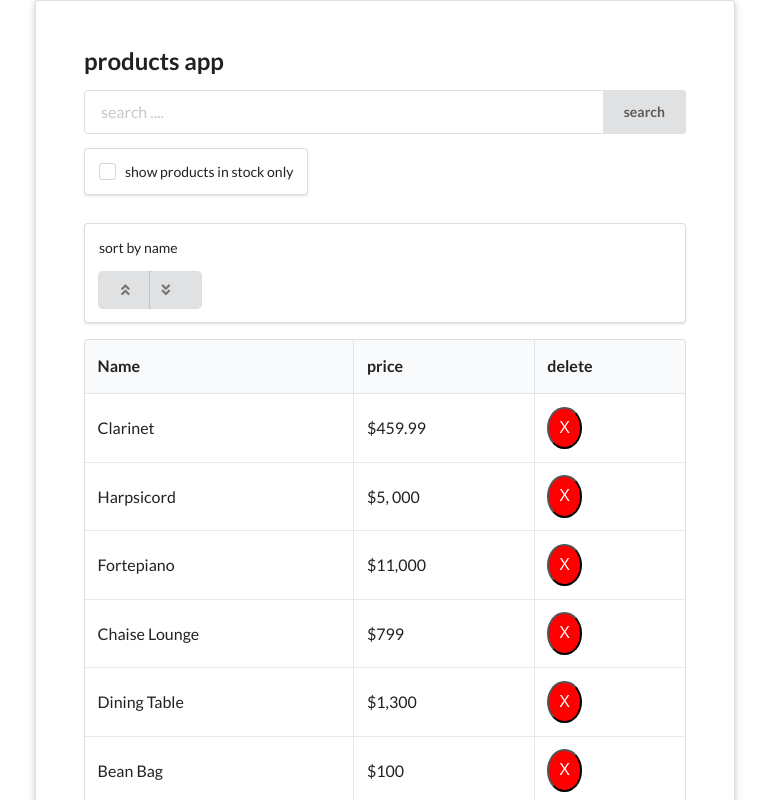
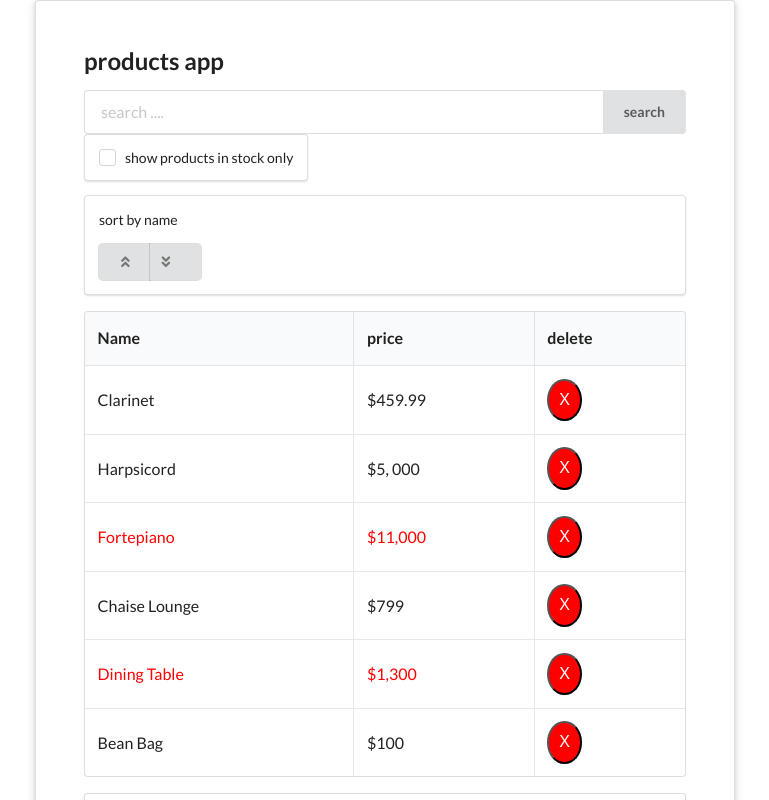
Before and after one commit to elhaw/products-app, a React (Create React App) app: page / in a window 1280 px wide. Shown: the top 800 px of the page, without its empty margins (255-1024 px from the left). Built offline with nearby package versions, Linux system fonts and the light colour scheme.

Commit message:
add inStock functionality

```diff
--- a/src/App.css
+++ b/src/App.css
@@ -44,3 +44,8 @@ i.icon.minus.circle:before {
   padding: 10px;
   cursor: pointer;
 }
+
+
+.outOfStock {
+  color: red;
+}
--- a/src/components/InStockComponent.js
+++ b/src/components/InStockComponent.js
@@ -1,13 +1,27 @@
 import React, { Component, Fragment } from 'react'
 
 class InStockComponent extends Component {
+    constructor(props){
+        super(props)
+
+        this.inStockToggler = this.inStockToggler.bind(this)
+    }
+
+    inStockToggler(evt) {
+        this.props.isInStockHandler(evt)
+    }
+
+
     render() {
         return (
             <Fragment>
-                <div className="ui checkbox segment ">
-                    <input type="checkbox" name="inStock" id="inStock" />
-                    <label htmlFor="inStock"  >show products in stock only</label>
-                </div>
+                <form action="">
+                    <div className="ui checkbox segment ">
+                        <input onChange = {this.inStockToggler}type="checkbox" name="inStock" id="inStock" value = {this.props.inStock} />
+                        <label htmlFor="inStock"  >show products in stock only</label>
+                    </div>
+                </form>
+
             </Fragment>
         )
     }
--- a/src/components/Product.js
+++ b/src/components/Product.js
@@ -17,7 +17,7 @@ class Product extends Component {
 
         let AllProductsList = this.props.products.map((product) => {
             return (
-                <tr key={product.id}>
+                <tr key={product.id} className={ product.stocked === true  ? null : 'outOfStock'}>
                     <td data-label="Name">{product.name}</td>
                     <td data-label="price">{product.price}</td>
                     <td data-label="delete">
@@ -28,6 +28,23 @@ class Product extends Component {
                 </tr>
             )
         })
+
+        let productInStock = this.props.products.filter((product) => {
+            return product.stocked === true;
+        }).map((product) => {
+            return (
+                <tr key={product.id}   className={product.stocked === true  ? null : 'outOfStock'} >
+                    <td data-label="Name">{product.name}</td>
+                    <td data-label="price">{product.price}</td>
+                    <td data-label="delete">
+                        <button id={product.id} onClick={this.handleDeleteButton} type="button" className="deleteButton" >
+                            X
+                        </button>
+                    </td>
+                </tr>
+            )
+        })
+
         return (
             <Fragment>
                 <table className="ui celled table">
@@ -37,7 +54,21 @@ class Product extends Component {
                             <th>delete</th>
                         </tr></thead>
                     <tbody>
-                        {AllProductsList}
+                        {
+                            (()=>{
+                                if(this.props.inStock) {
+                                    return (
+                                        productInStock
+
+                                    )
+                                }
+                                else {
+                                    return(
+                                        AllProductsList
+                                    )
+                                }
+                            })()
+                        }
                     </tbody>
                 </table>
             </Fragment>
--- a/src/components/ProductItems.js
+++ b/src/components/ProductItems.js
@@ -7,7 +7,7 @@ class ProductItems extends Component {
     render() {
         return (
            <Fragment>
-                 < Product deleteButtonClicked = {this.props.deleteButtonClicked} products = {this.props.products}  />
+                 < Product inStock = {this.props.inStock}  deleteButtonClicked = {this.props.deleteButtonClicked} products = {this.props.products}  />
            </Fragment>
         )
     }
--- a/src/components/ProductList.js
+++ b/src/components/ProductList.js
@@ -9,7 +9,7 @@ class ProductList extends Component {
         return (
             <Fragment>
                 <SortComponent />
-                <ProductItems deleteButtonClicked = {this.props.deleteButtonClicked}  products = {this.props.products}  />
+                <ProductItems inStock = {this.props.inStock} deleteButtonClicked = {this.props.deleteButtonClicked}  products = {this.props.products}  />
             </Fragment>
         )
     }
--- a/src/components/Products.js
+++ b/src/components/Products.js
@@ -3,28 +3,41 @@ import SearchComponent from './SearchComponent'
 import InStockComponent from './InStockComponent'
 import AddProcuctComponent from './AddProcuctComponent'
 import ProductList from './ProductList'
+
+const PRODUCTS = [
+    { id: 1, category: 'Musical Instruments', price: '$459.99', stocked: true, name: 'Clarinet' },
+    { id: 2, category: 'Musical Instruments', price: '$5, 000', stocked: true, name: 'Harpsicord' },
+    { id: 3, category: 'Musical Instruments', price: '$11,000', stocked: false, name: 'Fortepiano' },
+    { id: 4, category: 'Furniture', price: '$799', stocked: true, name: 'Chaise Lounge' },
+    { id: 5, category: 'Furniture', price: '$1,300', stocked: false, name: 'Dining Table' },
+    { id: 6, category: 'Furniture', price: '$100', stocked: true, name: 'Bean Bag' }
+]
 class Products extends Component {
     constructor(props) {
         super(props)
 
+
+        this.state = {
+            products: PRODUCTS,
+            search: '',
+            inStock: false
+        }
+
         this.deleteProduct = this.deleteProduct.bind(this)
         this.handleDeleteClick = this.handleDeleteClick.bind(this)
+        this.inStockHandler = this.inStockHandler.bind(this)
     }
 
-    state = {
-        products: [
-            { id: 1, category: 'Musical Instruments', price: '$459.99', stocked: true, name: 'Clarinet' },
-            { id: 2, category: 'Musical Instruments', price: '$5, 000', stocked: true, name: 'Harpsicord' },
-            { id: 3, category: 'Musical Instruments', price: '$11,000', stocked: false, name: 'Fortepiano' },
-            { id: 4, category: 'Furniture', price: '$799', stocked: true, name: 'Chaise Lounge' },
-            { id: 5, category: 'Furniture', price: '$1,300', stocked: false, name: 'Dining Table' },
-            { id: 6, category: 'Furniture', price: '$100', stocked: true, name: 'Bean Bag' }
-        ]
-    }
 
     handleDeleteClick(evt) {
         let productId = parseInt(evt.target.id)
         this.deleteProduct(productId)
+    }
+
+    inStockHandler(evt){
+        this.setState({
+            inStock : evt.target.checked
+        })
     }
 
     deleteProduct(productID) {
@@ -44,9 +57,9 @@ class Products extends Component {
         return (
             <div className="ui raised very padded text container segment">
                 <h2 className="ui header">products app</h2>
-                <SearchComponent />
-                <InStockComponent />
-                <ProductList deleteButtonClicked={this.handleDeleteClick} products={this.state.products} />
+                <SearchComponent searchText={this.state.search} />
+                <InStockComponent inStock = {this.state.inStock} isInStockHandler = {this.inStockHandler} />
+                <ProductList inStock = {this.state.inStock} searchText={this.state.search} deleteButtonClicked={this.handleDeleteClick} products={this.state.products} />
                 <AddProcuctComponent />
 
             </div>
--- a/src/components/SearchComponent.js
+++ b/src/components/SearchComponent.js
@@ -1,12 +1,24 @@
 import React, { Component } from 'react'
 
+
 class SearchComponent extends Component {
+
+    constructor(props) {
+        super(props)
+
+        this.handleSearch = this.handleSearch.bind(this)
+    }
+
+    handleSearch() {
+
+    }
+
     render() {
         return (
             <form >
                 <div className="ui column fluid action input">
                     <label htmlFor="prodcutSearch"></label>
-                    <input id="prodcutSearch" name="prodcutSearch" type="text" placeholder='search ....' defaultValue={this.props.searchText} />
+                    <input onChange={this.handleSearch} id="prodcutSearch" name="prodcutSearch" type="text" placeholder='search ....' defaultValue={this.props.searchText} />
                     <div className="ui button">search</div>
                 </div>
 
```
